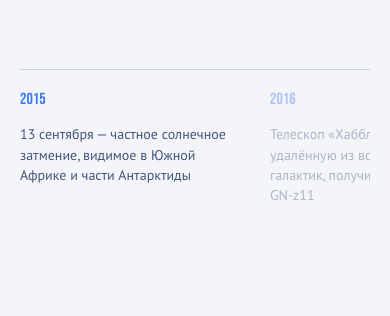
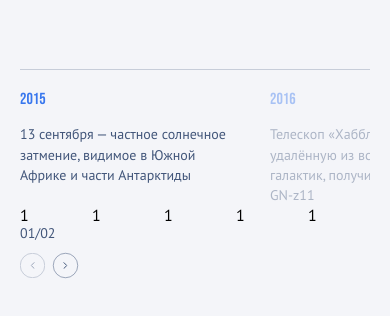
Before and after one commit to ayyPls/only-test, a React (Create React App) app: page / in a window 390 px wide. Shown: the part 242-558 px from the top of the page. Built offline with nearby package versions, Linux system fonts and the light colour scheme.

Commit message:
start add swiper thumbs

```diff
--- a/src/index.css
+++ b/src/index.css
@@ -216,6 +216,7 @@ button:not([disabled]) {
     margin: 0;
     margin-top: 59px;
     border: none;
+    height: 100%;
   }
 
   .line-vertical, .line-horizontal {
@@ -241,6 +242,7 @@ button:not([disabled]) {
 
   .swiper-container {
     padding-top: 20px;
+    padding-bottom: 78px;
     margin: 0;
     cursor: grab;
   }
@@ -262,4 +264,20 @@ button:not([disabled]) {
   .prev-slide-class, .next-slide-class {
     opacity: .4;
   }
+
+  .circle-action-buttons {
+    left: 0;
+    bottom: 0;
+    padding: 0;
+    position: absolute;
+    gap: 11px;
+  }
+  .circle-action-buttons>div{
+    gap: 16px;
+    scale: .5;
+    transform: translate(-50%, -50%);
+  }
+  /* .circle-action-buttons button{
+    scale: .5;
+  } */
 }
--- a/src/shared/ui/event-swiper/index.tsx
+++ b/src/shared/ui/event-swiper/index.tsx
@@ -1,11 +1,13 @@
 import { FC, useState } from "react"
 import { Swiper, SwiperSlide, useSwiper } from "swiper/react"
+import { Thumbs } from "swiper/modules"
 import SwiperArrowIcon from "../icons/swiper-arrow-next"
 import { IEventSwiperProps } from "./interface"
 import 'swiper/css'
 import 'swiper/css/navigation'
 import 'swiper/css/pagination'
 import 'swiper/css/scrollbar'
+import 'swiper/css/thumbs'
 import SwiperEvent from "swiper"
 
 
@@ -20,12 +22,14 @@ const SwiperNextSlideButton = () => {
 {/* TODO: add navigation buttons */ }
 const SWIPER_SLIDES_PER_VIEW = 3
 const EventSwiper: FC<IEventSwiperProps> = ({ events }) => {
+    const [thumbsSwiper, setThumbsSwiper] = useState<SwiperEvent>()
     const [isReachedEnd, setIsReachedEnd] = useState(false)
+
     const handleSlideChange = (event: SwiperEvent) => {
         setIsReachedEnd(event.isEnd)
     }
     return <div className="swiper-container">
-        <Swiper breakpoints={{
+        <Swiper modules={[Thumbs]} thumbs={{swiper: thumbsSwiper}} breakpoints={{
             0: {
                 // TODO: on last slide show whole slide
                 slidesPerView: 1.5,
@@ -53,6 +57,11 @@ const EventSwiper: FC<IEventSwiperProps> = ({ events }) => {
 
             {/* TODO: swiper thumbs on mobile */}
         </Swiper>
+        <Swiper spaceBetween={10} slidesPerView={events.length} freeMode modules={[Thumbs]} onSwiper={setThumbsSwiper} watchSlidesProgress thumbs={{swiper: thumbsSwiper}}>
+            {events.map(() => (
+                <SwiperSlide>1</SwiperSlide>
+            ))}
+        </Swiper>
     </div>
 }
 
--- a/src/widgets/event-type-switch/index.tsx
+++ b/src/widgets/event-type-switch/index.tsx
@@ -32,7 +32,7 @@ const EventTypeSwitch: FC<IEventTypeSwitchProps> = ({ eventTypes, activeEventTyp
         <div className='line-vertical' />
         {/* NOTE: this is ok until length of event types is < 10 */}
         {/* TODO: move inside of swiper container */}
-        {/* <div className='circle-action-buttons'>
+        <div className='circle-action-buttons'>
             <span>{`0${activeEventTypeIndex + 1}/0${eventTypes.length}`}</span>
             <div>
                 <button disabled={activeEventTypeIndex === 0} type='button' onClick={onClickPrevEventType}>
@@ -42,7 +42,7 @@ const EventTypeSwitch: FC<IEventTypeSwitchProps> = ({ eventTypes, activeEventTyp
                     <EventTypeArrowNext />
                 </button>
             </div>
-        </div> */}
+        </div>
     </>
 }
 
```
